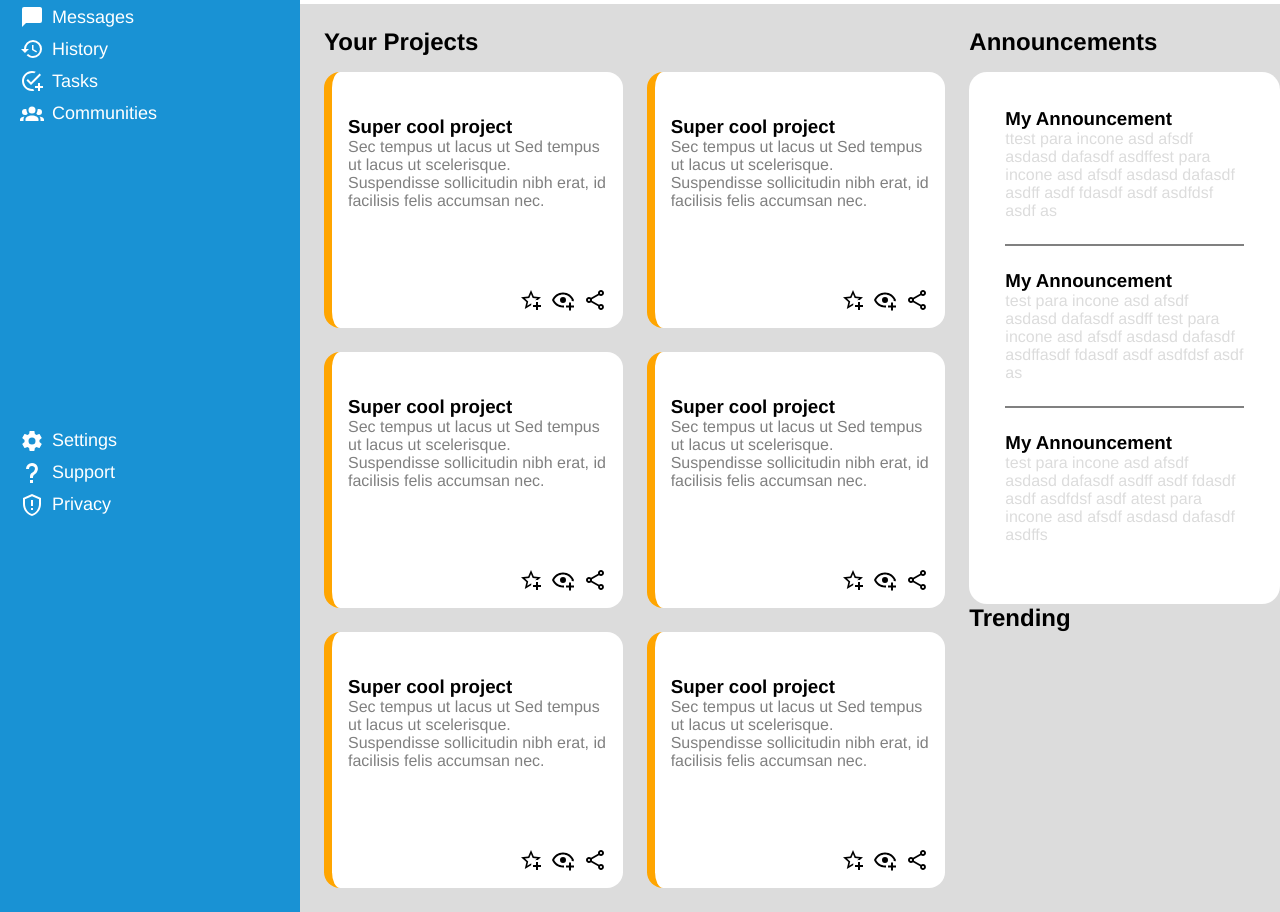
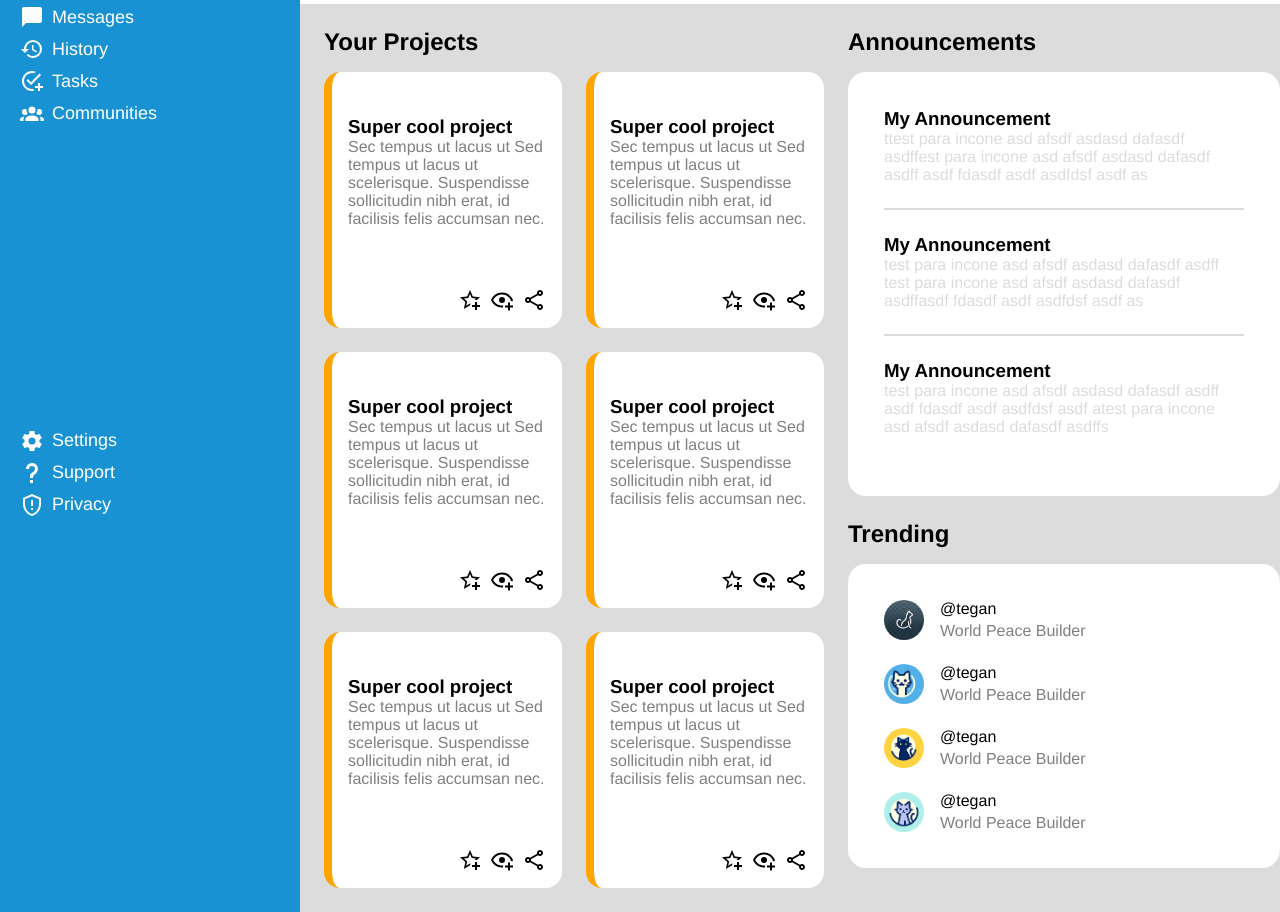
Before and after one commit to laodengcode/odin-admin-dashboard, a plain HTML site: page index.html in a window 1280 px wide. Shown: the part 144-1056 px from the top of the page. Drawn offline with Linux system fonts and the light colour scheme.

Commit message:
trending layout

```diff
--- a/index.html
+++ b/index.html
@@ -239,7 +239,40 @@
                 </section>
                 <section class="trending">
                     <h2>Trending</h2>
-                    <div class="users"></div>
+                    <div class="users">
+                        <div class="userid">
+                            <img src="./img/profile.webp" alt="profile" width="40px" height="40px"
+                                class="profile-image">
+                            <div class="greeting">
+                                <p class="id">@tegan</p>
+                                <p class="slogen">World Peace Builder</p>
+                            </div>
+                        </div>
+                        <div class="userid">
+                            <img src="./img/profile2.jpg" alt="profile" width="40px" height="40px"
+                                class="profile-image">
+                            <div class="greeting">
+                                <p class="id">@tegan</p>
+                                <p class="slogen">World Peace Builder</p>
+                            </div>
+                        </div>
+                        <div class="userid">
+                            <img src="./img/profile3.jpg" alt="profile" width="40px" height="40px"
+                                class="profile-image">
+                            <div class="greeting">
+                                <p class="id">@tegan</p>
+                                <p class="slogen">World Peace Builder</p>
+                            </div>
+                        </div>
+                        <div class="userid">
+                            <img src="./img/profile4.jpg" alt="profile" width="40px" height="40px"
+                                class="profile-image">
+                            <div class="greeting">
+                                <p class="id">@tegan</p>
+                                <p class="slogen">World Peace Builder</p>
+                            </div>
+                        </div>
+                    </div>
                 </section>
             </section>
         </section>
--- a/style.css
+++ b/style.css
@@ -166,7 +166,8 @@ header>button {
 }
 
 .projects>h2,
-.announcements>h2 {
+.announcements>h2,
+.trending>h2 {
     padding-top: 24px;
     padding-bottom: 16px;
 }
@@ -222,7 +223,7 @@ header>button {
 
 .announcement {
     max-width: 360px;
-    border-bottom: 2px solid grey;
+    border-bottom: 2px solid gainsboro;
     padding-bottom: 24px;
 }
 
@@ -233,3 +234,20 @@ header>button {
 .announcement:last-child {
     border: none;
 }
+
+.users {
+    background-color: white;
+    width: fit-content;
+    border-radius: 18px;
+    padding: 36px;
+    display: grid;
+    row-gap: 24px;
+}
+
+.userid {
+    width: 360px;
+}
+
+.slogen {
+    color: grey;
+}
```
Also changed, not shown: img/profile2.jpg (added), img/profile3.jpg (added), img/profile4.jpg (added).
